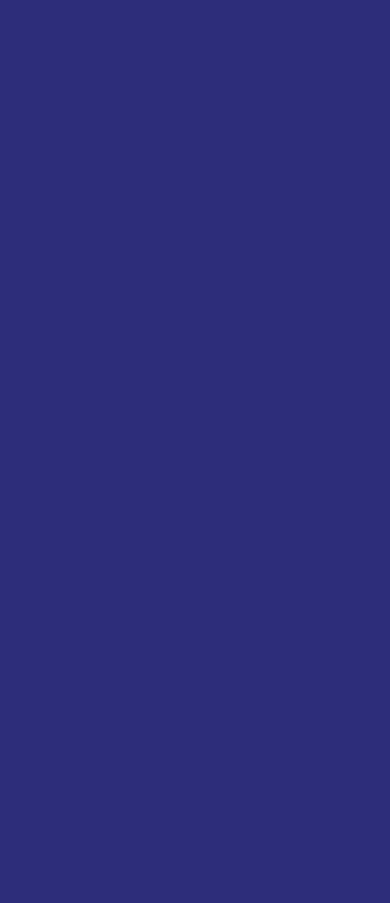
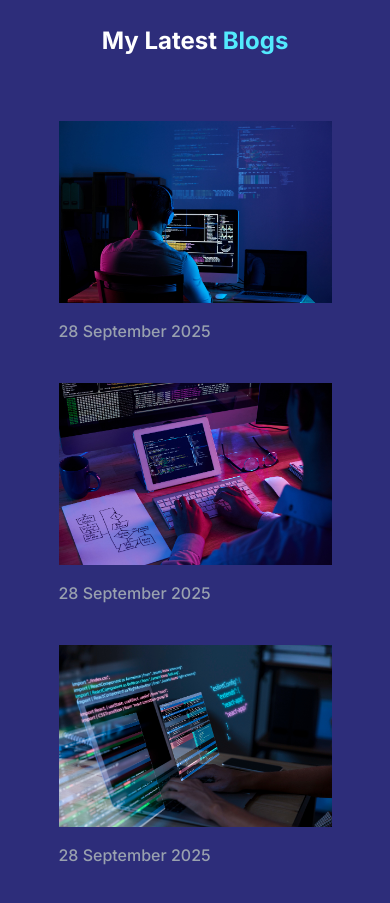
Before and after one commit to Najmul216/my_portfolio_website, a Next.js app: page / in a window 390 px wide. Shown: the part 6640-7543 px from the top of the page. Before the commit the page ends 6601 px from the top, so only its background shows below. Built offline with nearby package versions, Linux system fonts and the light colour scheme.

Commit message:
Blog Section

```diff
--- /dev/null
+++ b/components/Home/BlogSection/BlogCard.tsx
@@ -0,0 +1,26 @@
+import Image from "next/image";
+import React from "react";
+
+type Props = {
+  image: string;
+  title: string;
+};
+
+const BlogCard = ({ image, title }: Props) => {
+  return (
+    <div>
+      <Image
+        src={image}
+        alt="blog"
+        width={500}
+        height={500}
+        className="object-cover"
+      />
+      <p className="mt-4 text-gray-400 font-medium text-base sm:text-lg">
+        28 September 2025
+      </p>
+    </div>
+  );
+};
+
+export default BlogCard;
--- /dev/null
+++ b/components/Home/BlogSection/BlogSection.tsx
@@ -0,0 +1,35 @@
+import React from "react";
+import BlogCard from "./BlogCard";
+
+const BlogSection = () => {
+  return (
+    <div className="pt-16 pb-16 ">
+      <h1 className="text-center text-2xl md:text-4xl xl:text-5xl font-bold text-white">
+        My Latest
+        <span className="text-cyan-300"> Blogs</span>
+      </h1>
+      <div className="w-[70%] mx-auto grid grid-cols-1 xl:grid-cols-3 xl:gap-4 gap-10 items-center mt-16">
+        <div>
+          <BlogCard
+            image="/images/b1.jpg"
+            title="Learn how to build a Ecommerce website using MERN Stack"
+          />
+        </div>
+        <div>
+          <BlogCard
+            image="/images/b2.jpg"
+            title="Learn how to build a Blog website using Next.js"
+          />
+        </div>
+        <div>
+          <BlogCard
+            image="/images/b3.jpg"
+            title="Learn how to build a Company website using Next.js"
+          />
+        </div>
+      </div>
+    </div>
+  );
+};
+
+export default BlogSection;
--- a/components/Home/Home.tsx
+++ b/components/Home/Home.tsx
@@ -5,6 +5,7 @@ import Resume from "./Resume/Resume";
 import Projects from "./Projects/Projects";
 import Skills from "./Skills/Skills";
 import ClientReviews from "./ClientReviews/ClientReviews";
+import BlogSection from "./BlogSection/BlogSection";
 
 const Home = () => {
   return (
@@ -15,6 +16,7 @@ const Home = () => {
       <Projects />
       <Skills />
       <ClientReviews />
+      <BlogSection />
     </div>
   );
 };
```
